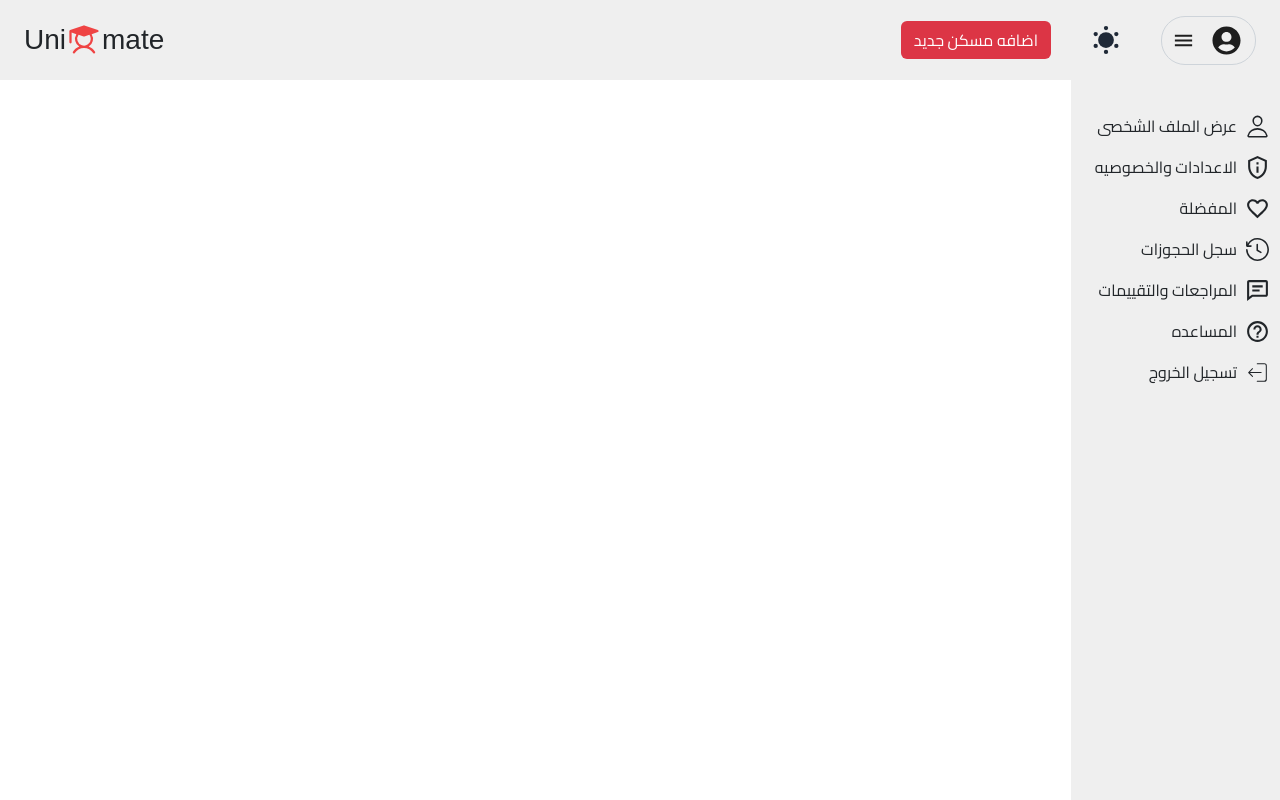
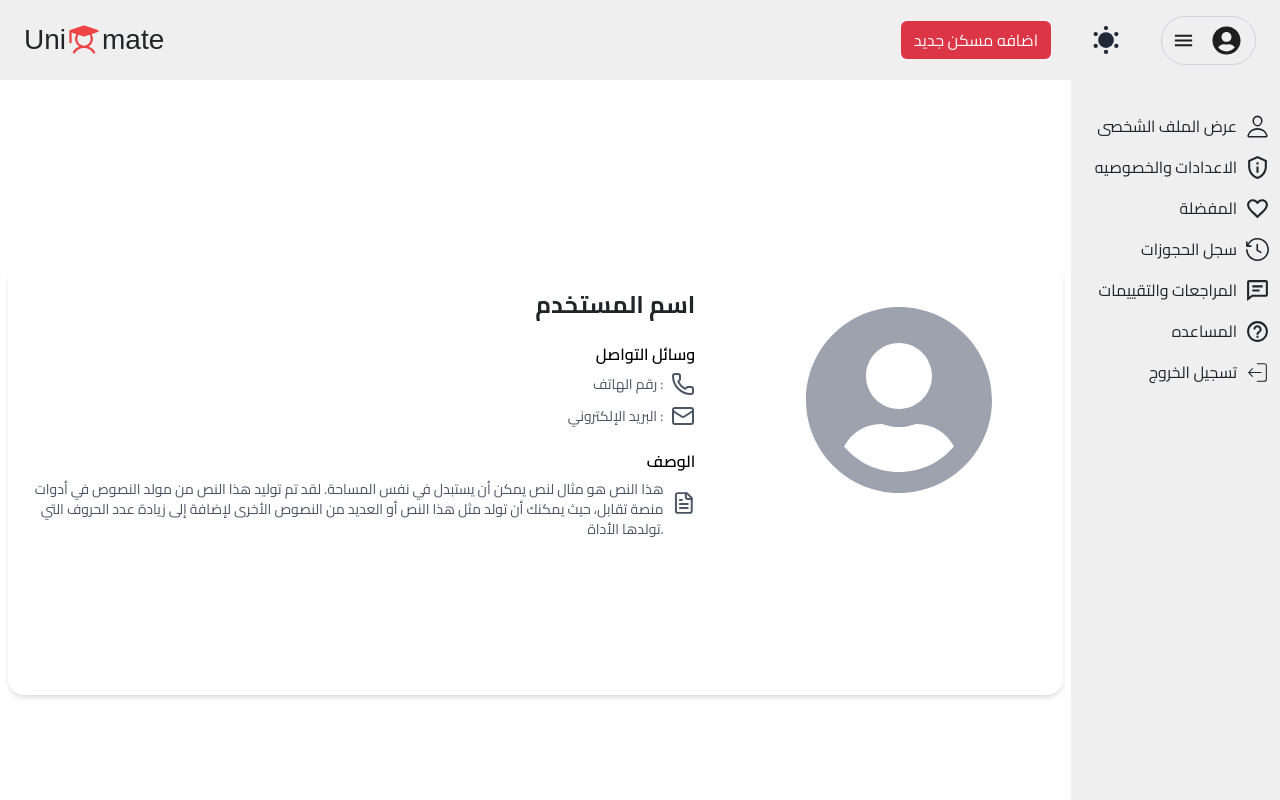
Before and after one commit to Mahmoud-Abd-Elrazek/Unimate, a React (Vite) app: page /auther/profile in a window 1280 px wide. Shown: the top 800 px of the page. Built offline with nearby package versions, Linux system fonts and the light colour scheme; a web font is replaced by a local one.

Commit message:
Update profile.tsx

```diff
--- a/src/pages/Profile/profile.tsx
+++ b/src/pages/Profile/profile.tsx
@@ -1,52 +1,114 @@
-import './profile.css';
-import { FaPhone, FaEnvelope, FaRegFileAlt, FaUserCircle } from "react-icons/fa";
+// import React from 'react';
+import { Phone, Mail, FileText, MapPin, GraduationCap } from 'lucide-react';
+import { FaUserCircle } from "react-icons/fa";
 
 const UserProfile = () => {
-  const role = "Student";
+  const role = "Owner"; // This should be replaced with the actual role from your authentication context or state
   return (
     <div>
-      { role !== "Student" ?
-
-        <div className=" min-h-screen flex items-center justify-center p-4 md:p-10">
-      <div className="shadow-md rounded-2xl w-full max-w-6xl grid md:grid-cols-3 gap-6 p-6 md:p-40">
+      { role === "Owner" ?
+        <div className="min-h-screen flex items-center justify-center p-2 sm:p-4 md:p-10">
+          <div className="shadow-md rounded-2xl w-full max-w-6xl grid md:grid-cols-3 gap-4 sm:gap-6 p-4 sm:p-6 md:p-40 h-[430px]">
 
             {/* محتوى البيانات */}
-        <div className="md:col-span-2 text-right space-y-6">
-          <h1 className="text-2xl font-bold">اسم المستخدم</h1>
+            <div className="md:col-span-2 text-right space-y-4 sm:space-y-6">
+              <h1 className="text-xl sm:text-2xl font-bold">اسم المستخدم</h1>
 
               <div>
-            <h2 className="font-semibold text-gray-700 mb-2 dark:text-[#BDBDBD]">وسائل التواصل</h2>
+                <h2 className="font-semibold text-[black] font-bold mb-2 dark:text-[white]">وسائل التواصل</h2>
                 <ul className="space-y-2 text-gray-600 text-sm dark:text-[#BDBDBD]">
                   <li className="flex items-center justify-end gap-2 dark:text-[#BDBDBD]">
                     <span>رقم الهاتف :</span>
-                <FaPhone className="text-lg" />
+                    <Phone className="text-lg" />
                   </li>
                   <li className="flex items-center justify-end gap-2 dark:text-[#BDBDBD]">
                     <span>البريد الإلكتروني :</span>
-                <FaEnvelope className="text-lg" />
+                    <Mail className="text-lg" />
                   </li>
                 </ul>
               </div>
 
               <div>
-            <h2 className="font-semibold text-gray-700 mb-2 dark:text-[#BDBDBD]">الوصف</h2>
+                <h2 className="font-semibold text-[black] mb-2 font-bold dark:text-[white]">الوصف</h2>
                 <div className="flex gap-2 items-start text-gray-600 text-sm dark:text-[#BDBDBD]">
-              <p>
+                  <p className="text-xs sm:text-sm">
                     هذا النص هو مثال لنص يمكن أن يستبدل في نفس المساحة. لقد تم توليد هذا النص من مولد النصوص في أدوات منصة تقابل، حيث يمكنك أن تولد مثل هذا النص أو العديد من النصوص الأخرى لإضافة إلى زيادة عدد الحروف التي تولدها الأداة.
                   </p>
-              <FaRegFileAlt className="w-[50px] h-[40px] text-lg mt-1 h-30 dark:text-[#BDBDBD]" />
+                  <FileText className="w-[30px] sm:w-[50px] h-[30px] sm:h-[40px] text-lg mt-1" />
                 </div>
               </div>
             </div>
 
             {/* صورة البروفايل */}
-        <div className="flex justify-center items-start ml-10 pt-[40px]" >
-        <FaUserCircle className="w-48 h-48 text-gray-400 dark:text-[#BDBDBD]" />
+            <div className="flex justify-center items-start ml-4 sm:ml-10 pt-[20px] sm:pt-[15px]">
+              <FaUserCircle className="w-32 h-32 sm:w-48 sm:h-48 text-gray-400 dark:text-[#BDBDBD]" />
             </div>
           </div>
-    </div>:
-    <div>
-      {/* here you will write the code of student */}
+        </div>
+        :
+        <div className="min-h-screen flex items-center justify-center p-2 sm:p-4 md:p-10">
+          <div className="shadow-md rounded-2xl w-full max-w-6xl grid md:grid-cols-3 gap-4 sm:gap-6 p-4 sm:p-6 md:p-10">
+
+            {/* Student Information Content */}
+            <div className="md:col-span-2 text-right">
+              <h1 className="text-xl sm:text-2xl font-bold mb-4 sm:mb-6">اسم المستخدم</h1>
+
+              <div className="grid grid-cols-1 sm:grid-cols-2 gap-4 sm:gap-6">
+                <div className="space-y-3 sm:space-y-4">
+                  <h2 className="font-semibold text-[black] mb-2 dark:text-[white] font-bold text-sm sm:text-base">وسائل التواصل</h2>
+                  <ul className="space-y-2 sm:space-y-3 text-gray-600 text-xs sm:text-sm dark:text-[#BDBDBD]">
+                    <li className="flex items-center justify-end gap-2">
+                      <span>رقم الهاتف: 01234567890</span>
+                      <Phone className="text-base sm:text-lg" />
+                    </li>
+                    <li className="flex items-center justify-end gap-2">
+                      <span>البريد الإلكتروني: user@example.com</span>
+                      <Mail className="text-base sm:text-lg" />
+                    </li>
+                  </ul>
+                </div>
+
+                <div className="space-y-3 sm:space-y-4">
+                  <h2 className="font-semibold text-[black] mb-2 dark:text-[white] font-bold text-sm sm:text-base">البيانات الأساسية</h2>
+                  <ul className="space-y-2 sm:space-y-3 text-gray-600 text-xs sm:text-sm dark:text-[#BDBDBD]">
+                    <li className="flex items-center justify-end gap-2">
+                      <span>الرقم القومي: 12345678901234</span>
+                      <GraduationCap className="text-base sm:text-lg" />
+                    </li>
+                    <li className="flex items-center justify-end gap-2">
+                      <span>العنوان: القاهرة، مصر</span>
+                      <MapPin className="text-base sm:text-lg" />
+                    </li>
+                  </ul>
+                </div>
+              </div>
+
+              <div className="mt-4 sm:mt-6">
+                <h2 className="font-semibold text-[black] font-bold mb-2 dark:text-[white] text-sm sm:text-base">الوصف</h2>
+                <div className="flex gap-2 items-start text-gray-600 text-xs sm:text-sm dark:text-[#BDBDBD]">
+                  <p>
+                    هذا النص هو مثال لنص يمكن أن يستبدل في نفس المساحة. لقد تم توليد هذا النص من مولد النصوص في أدوات منصة تقابل، حيث يمكنك أن تولد مثل هذا النص أو العديد من النصوص الأخرى لإضافة إلى زيادة عدد الحروف التي تولدها الأداة.
+                  </p>
+                  <FileText className="w-[30px] sm:w-[50px] h-[30px] sm:h-[40px] text-base sm:text-lg mt-1" />
+                </div>
+              </div>
+            </div>
+
+            {/* Profile Image and College Info */}
+            <div className="flex flex-col items-center space-y-3 sm:space-y-4">
+              <div className="relative pt-[10px] sm:pt-[15px]">
+                <FaUserCircle className="w-32 h-32 sm:w-48 sm:h-48 rounded-full text-gray-400 dark:text-[#BDBDBD]" strokeWidth={1} />
+              </div>
+              <div className="text-center space-y-1 sm:space-y-2">
+                <div className="flex items-center justify-center gap-2 text-[black] font-bold dark:text-[white] text-sm sm:text-base">
+                  <span> ..... طالب في كلية </span>
+                </div>
+                <div className="flex items-center justify-center gap-2 text-[black] font-bold dark:text-[white] text-sm sm:text-base">
+                  <span>..... الفرقة </span>
+                </div>
+              </div>
+            </div>
+          </div>
         </div>
       }
     </div>
```
Lines whose indentation alone changed are shown as unchanged.
